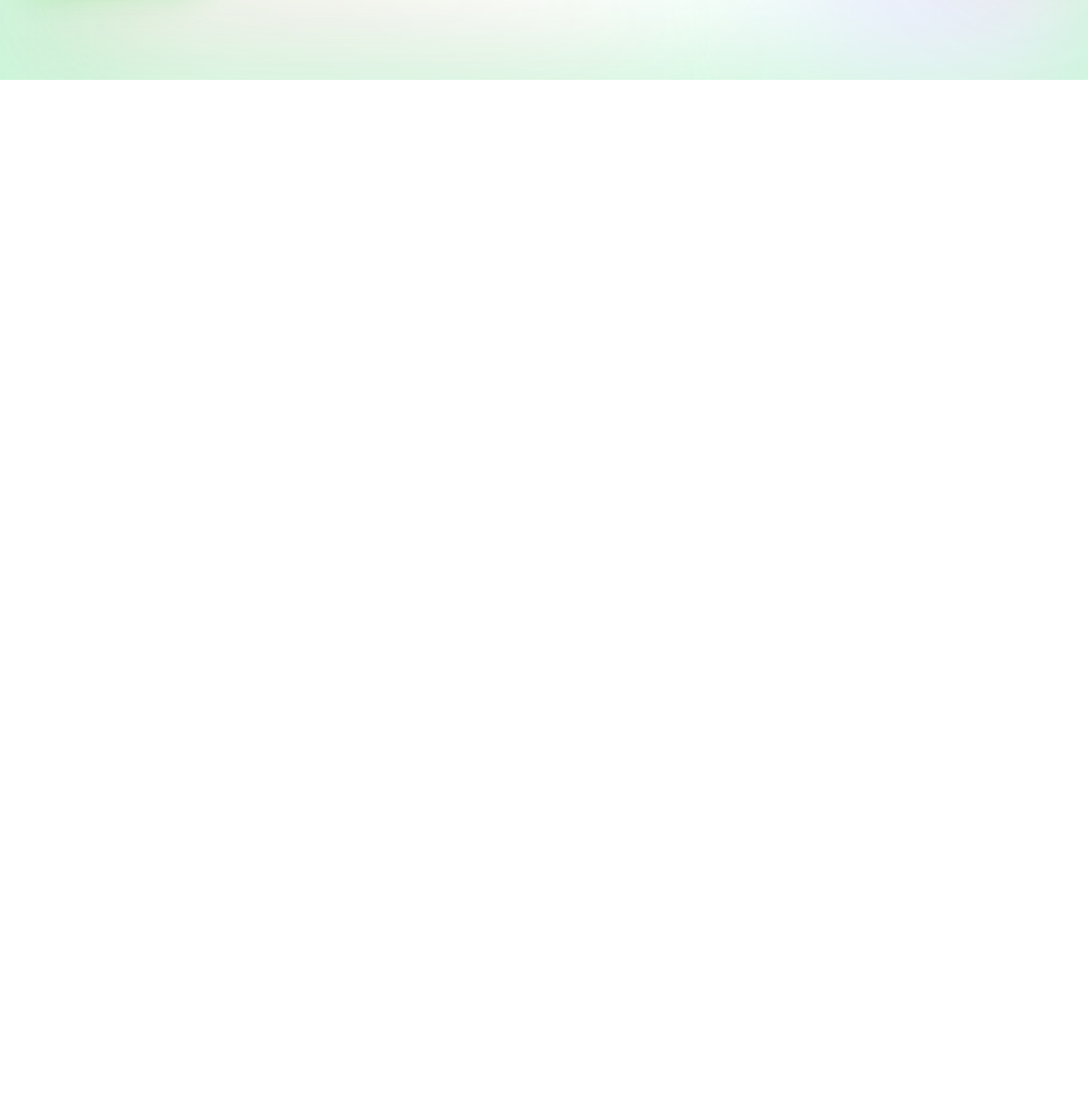
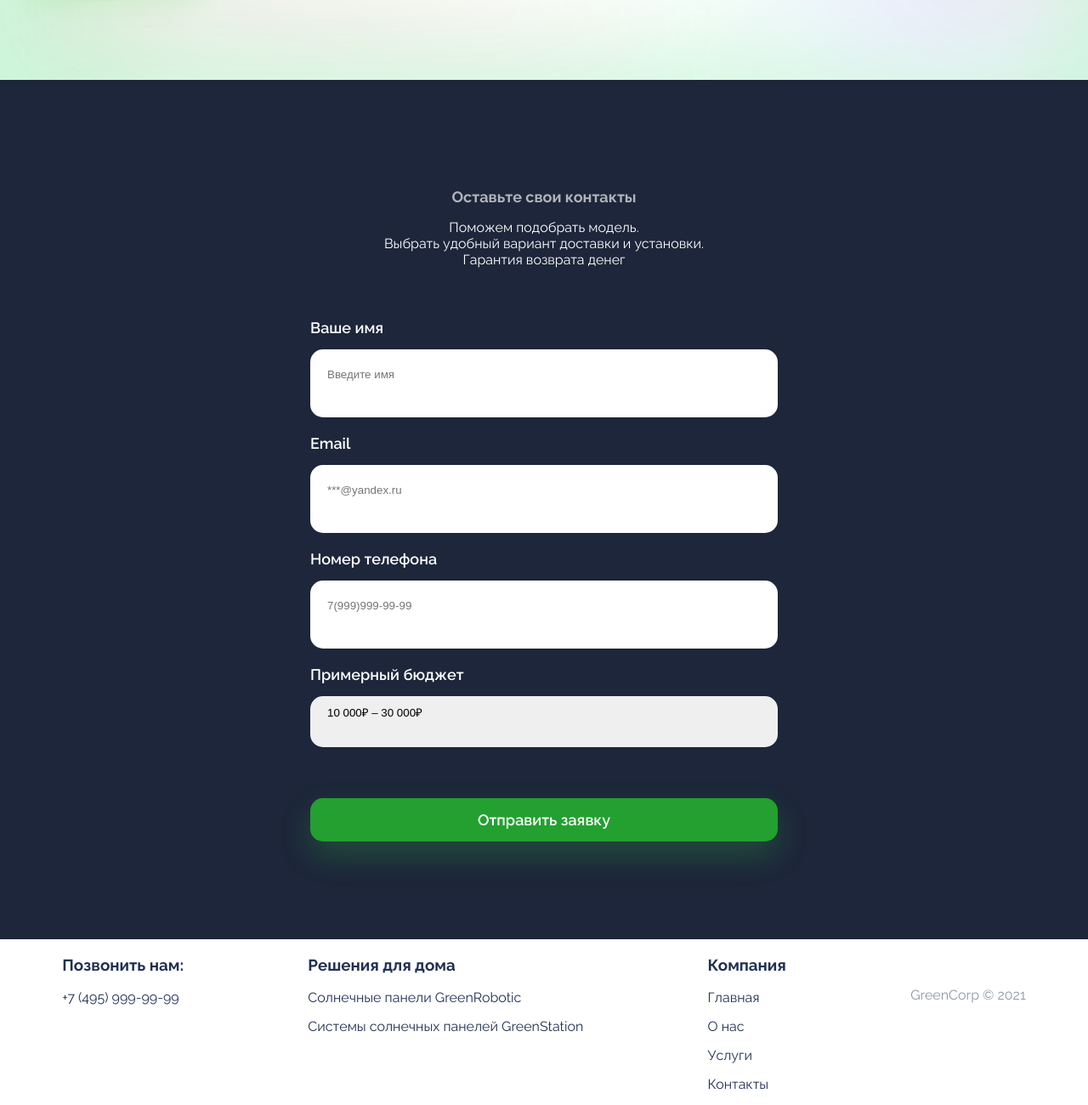
Before and after one commit to Nik0lash/green-corp-landing, a plain HTML site: page index.html in a window 1280 px wide. Shown: the part 720-2020 px from the top of the page at 85% size. Before the commit the page ends 814 px from the top, so only its background shows below. Drawn offline with Linux system fonts and the light colour scheme.

Commit message:
Вторая версия

```diff
--- a/index.html
+++ b/index.html
@@ -26,4 +26,64 @@
     <img class="about_image" src="img/solar-panel.png">
   </div>
 </selection>
+<seleclion class="form">
+  <div class="form__container">
+    <h1>Оставьте свои контакты</h1>
+    <p>Поможем подобрать модель.<br> Выбрать удобный вариант доставки и установки.<br> Гарантия возврата денег</p>
+    <form>
+      <div class="form__group">
+        <label for="name">Ваше имя</label>
+        <input type="text" placeholder="Введите имя" id="name">
+      </div>
+        <div class="form__group">
+        <label for="email">Email</label>
+        <input type="email" id="email" placeholder="***@yandex.ru">
+      </div>
+      <div class="form__group">
+        <label for="phone">Номер телефона</label>
+        <input type="phone" id="phone" placeholder="7(999)999-99-99">
+      </div>
+      <div class="form__group">
+        <label for="budget">Примерный бюджет</label>
+        <select name="budget" id="budget">Примерный бюджет
+          <option value="10-30">10 000₽ – 30 000₽</option>
+          <option value="30-60">30 000₽ – 60 000₽</option>
+          <option value="60-100">60 000₽ – 100 000₽</option>
+          <option value="100+">100 000₽</option>
+        </select>
+      </div>
+        <button class="form__submit" type="submit">Отправить заявку</button>
+      </div>
+    </form>
+  </div>
+</seleclion>
+<footer>
+  <div class="footer__container">
+    <div class="footer_group">
+      <h3>Позвонить нам:</h3>
+      <div class="footer__links">
+        <a href="tel:74959999999">+7 (495) 999-99-99</a>
+      </div>
+    </div>
+    <div class="footer_group">
+      <h3>Решения для дома</h3>
+      <div class="footer__links">
+        <a href="#">Солнечные панели GreenRobotic</a>
+        <a href="#">Системы солнечных панелей GreenStation</a>
+      </div>
+    </div>
+    <div class="footer_group">
+      <h3>Компания</h3>
+      <div class="footer__links">
+        <a href="#">Главная</a>
+        <a href="#">О нас</a>
+        <a href="#">Услуги</a>
+        <a href="#">Контакты</a>
+      </div>
+    </div>
+    <div class="footer__copyright">
+      <p>GreenCorp © 2021</p>
+          </div>
+  </div>
+</footer>
 </html>
--- a/main.css
+++ b/main.css
@@ -67,3 +67,95 @@ header {
     .about_info {
         max-width: 550px;
     }
+.form__container {
+    width: 550px;
+}
+.form {
+    background-color: #1D263A;
+    color: #fff;
+    padding-top: 115px;
+    padding-bottom: 115px;
+    text-align: center;
+    display: flex;
+    justify-content: center;
+    align-items: center;
+        }
+.form h1 {
+    font-size: 18px;
+    opacity: 0.65;
+}
+.form__group {
+display: flex;
+flex-direction: column;
+text-align: left;
+}
+.form form {
+    display: grid;
+    grid-gap: 20px;
+    margin-top: 60px;
+}
+.form label {
+    font-size: 18px;
+    font-weight: 600;
+    margin-bottom: 15px;
+}
+.form input {
+    font-size: 18px color=#213053;
+    height: 60px;
+    padding: 0 0 20px 20px;
+    border-radius: 15px;
+    border: none;
+}
+.form select {
+    font-size: 18px color=#213053;
+    height: 60px;
+    padding: 0 0 20px 20px;
+    border-radius: 15px;
+    border: none;
+}
+.form__submit {
+    font-size: 18px;
+    font-weight: 600;
+    margin-top: 40px;
+}
+select {
+    appearance: none;
+  }
+  input {
+    outline: none;
+  }
+  button:hover {
+    background-color: #f6980c;
+    box-shadow: 0 16px 36px rgba(246 152 12 / 20%);
+    transition: ease 0.3;
+  }
+  .footer {
+    padding: 90px 20px;
+    font-weight: 600;
+    font-size: 16px;
+  }
+  .footer__container {
+    display: flex;
+    justify-content: space-around;
+  }
+
+  .footer__group {
+    margin-right: 80px;
+  }
+  .footer__group h3 {
+    font-size: 16px;
+    opacity: 0.7;
+    margin-bottom: 30px;
+  }
+  .footer__links {
+    display: flex;
+    flex-direction: column;
+  }
+  .footer__links a {
+    margin-bottom: 15px;
+  }
+  .footer__copyright {
+    padding-top: 40px;
+    text-align: center;
+    opacity: 0.5;
+  }
```
